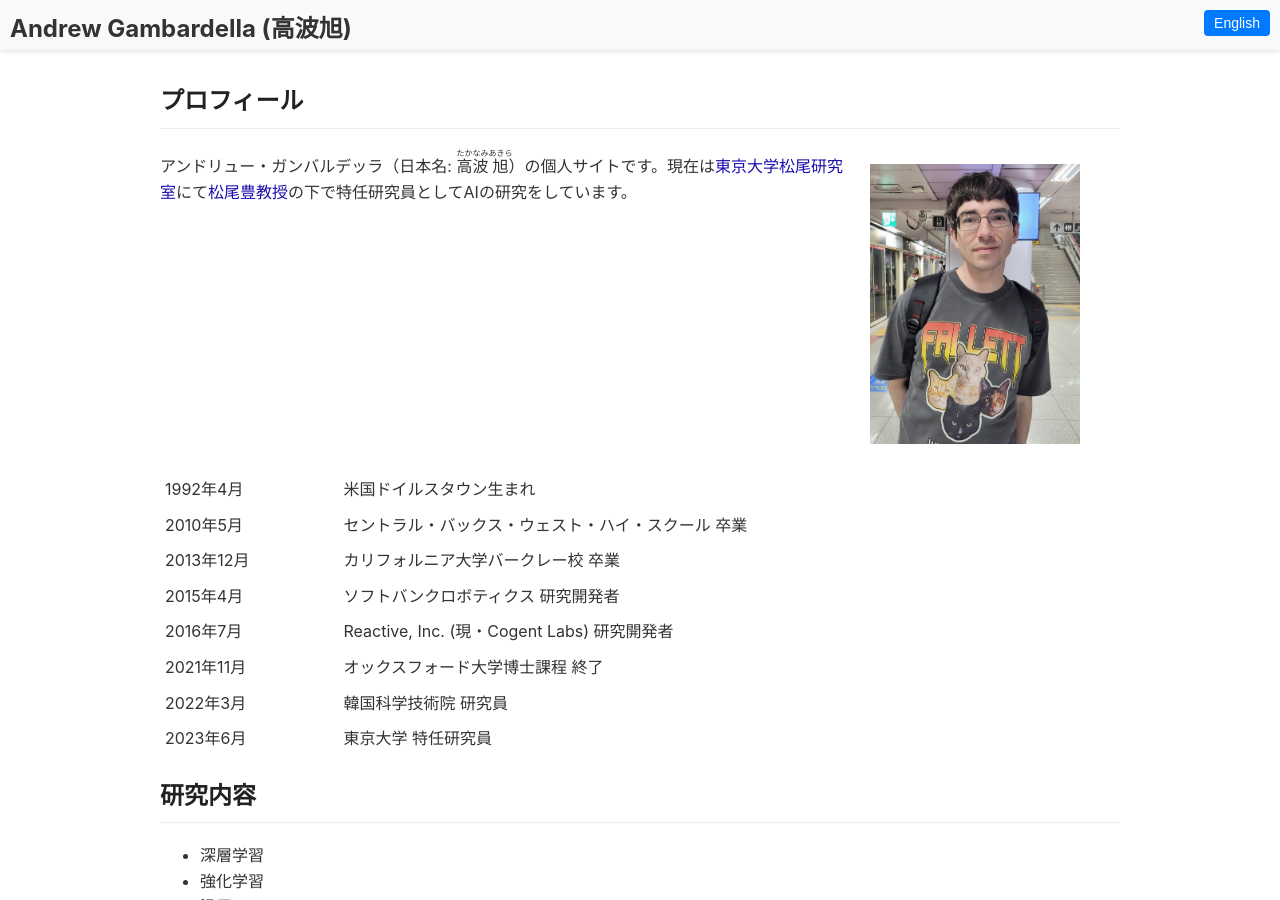
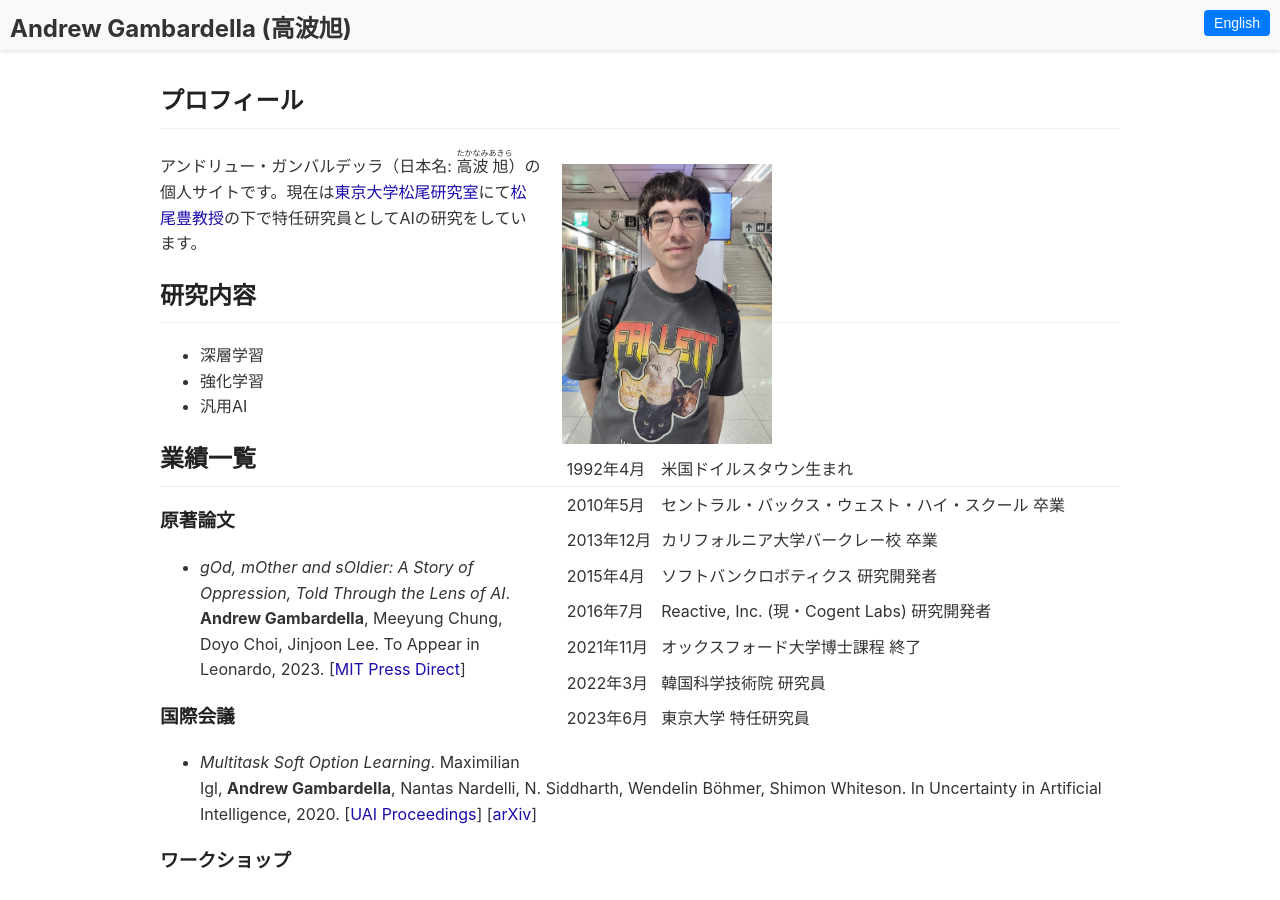
Before and after one commit to atgambardella/atgambardella.github.io, a Jekyll site: the page built from ja/index.md, in a window 1280 px wide and 900 px high. Built offline with Jekyll 4.4.1, drawn with Linux system fonts in a browser that asks for light colours; a script that is not in the unit is left out.

```diff
--- a/_layouts/default.html
+++ b/_layouts/default.html
@@ -28,6 +28,9 @@
         <img src="/assets/images/profile_picture.jpg" alt="Profile Picture" width="210" height="280">
       <div class="text-content" style="padding-right: 10px;">
         {{ page.about-me | markdownify }}
+		{% if page.lang == "ja" %}
+          {% include profile_table.html %}
+        {% endif %}
       </div>
     </div>
   </section>
--- a/ja/index.md
+++ b/ja/index.md
@@ -5,8 +5,6 @@ home: true
 ---
 
 アンドリュー・ガンバルデッラ（日本名: <ruby>高波<rt>たかなみ</rt>旭<rt>あきら</rt></ruby>）の個人サイトです。現在は[東京大学松尾研究室](https://weblab.t.u-tokyo.ac.jp/)にて[松尾豊教授](http://ymatsuo.com/)の下で特任研究員としてAIの研究をしています。
-
-{% include profile_table.html %}
 
 ## 研究内容
 
```
